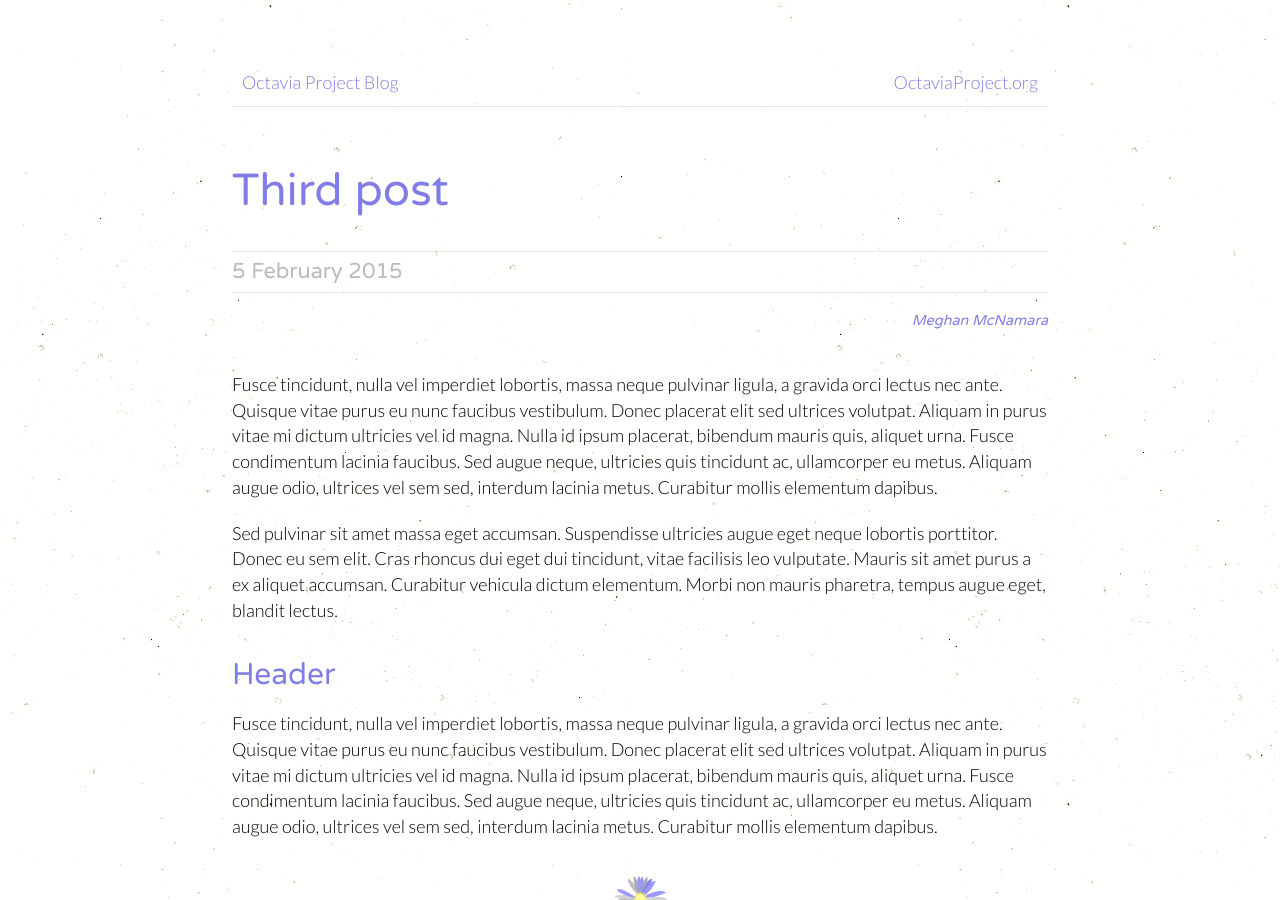
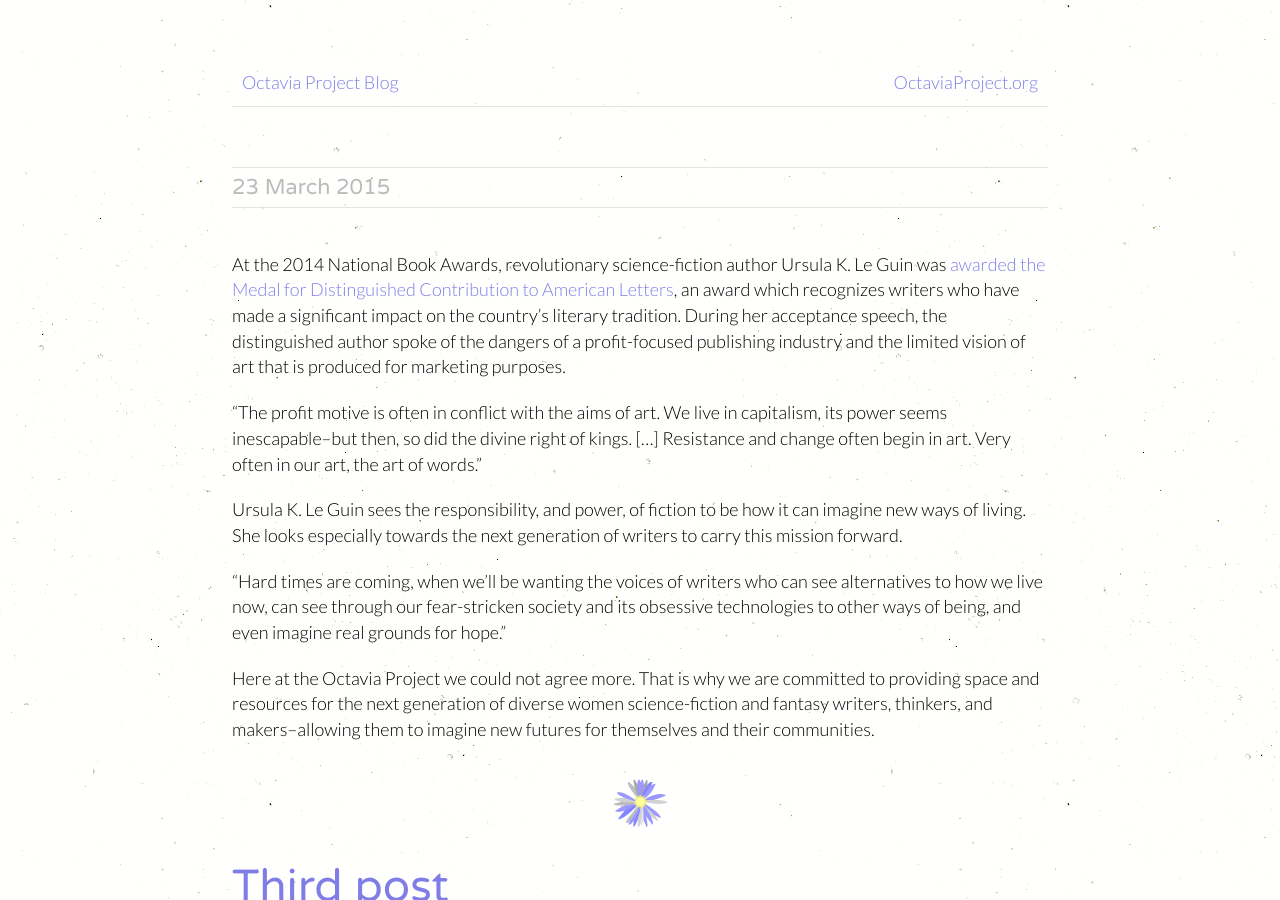
Before and after one commit to OctaviaProject/octaviaproject.github.io, a Jekyll site: the page built from blog.html, in a window 1280 px wide and 900 px high. Built offline with Jekyll 4.4.1, drawn with Linux system fonts in a browser that asks for light colours; some of the changed text lies outside the part shown.

Commit message:
Published Ursula le Guin post

```diff
--- a/_posts/2015-1-21-First-post.md
+++ b/_posts/2015-1-21-First-post.md
@@ -1,7 +1,13 @@
 ---
 layout: post
-title: First post
+title: Resistance and Change Begin in Art: Ursula K. Le Guin at the National Book Awards
 ---
-Lorem ipsum dolor sit amet, consectetur adipiscing elit. Donec quis lacus fermentum ex hendrerit viverra. Cras dui metus, sollicitudin in ligula id, pretium aliquam libero. Duis sed porta leo, ut fringilla enim. Mauris consectetur fringilla lorem, eget aliquam mauris congue in. Suspendisse ut aliquet justo, eget congue nunc. Donec molestie, purus ut suscipit fermentum, mi tellus finibus risus, id egestas lorem ex placerat tortor. Integer fermentum nibh sed lacus pretium, eget dapibus enim euismod. Vestibulum at sodales purus, in tincidunt felis. Integer accumsan dictum nibh id tincidunt. Aenean sed nisl in ex facilisis maximus.
+At the 2014 National Book Awards, revolutionary science-fiction author Ursula K. Le Guin was <a target="_blank" href="http://www.nationalbook.org/amerletters_2014_uleguin.html#.VRAgMxB4pps"> awarded the Medal for Distinguished Contribution to American Letters<a/>, an award which recognizes writers who have made a significant impact on the country's literary tradition. During her acceptance speech, the distinguished author spoke of the dangers of a profit-focused publishing industry and the limited vision of art that is produced for marketing purposes.
 
-Suspendisse purus velit, blandit quis magna eget, ultrices aliquet erat. Cras vestibulum sem diam, sit amet dignissim elit aliquet non. Etiam augue lacus, dictum at tortor sed, pulvinar bibendum lectus. Nam eget neque eget tortor auctor pulvinar. Suspendisse potenti. Donec feugiat, turpis ut consequat faucibus, turpis diam convallis neque, sed convallis felis urna vel nunc. Sed quis est purus.
+"The profit motive is often in conflict with the aims of art. We live in capitalism, its power seems inescapable--but then, so did the divine right of kings. [...] Resistance and change often begin in art. Very often in our art, the art of words."
+
+Ursula K. Le Guin sees the responsibility, and power, of fiction to be how it can imagine new ways of living. She looks especially towards the next generation of writers to carry this mission forward.
+
+"Hard times are coming, when we'll be wanting the voices of writers who can see alternatives to how we live now, can see through our fear-stricken society and its obsessive technologies to other ways of being, and even imagine real grounds for hope."
+
+Here at the Octavia Project we could not agree more. That is why we are committed to providing space and resources for the next generation of diverse women science-fiction and fantasy writers, thinkers, and makers--allowing them to imagine new futures for themselves and their communities.
```
